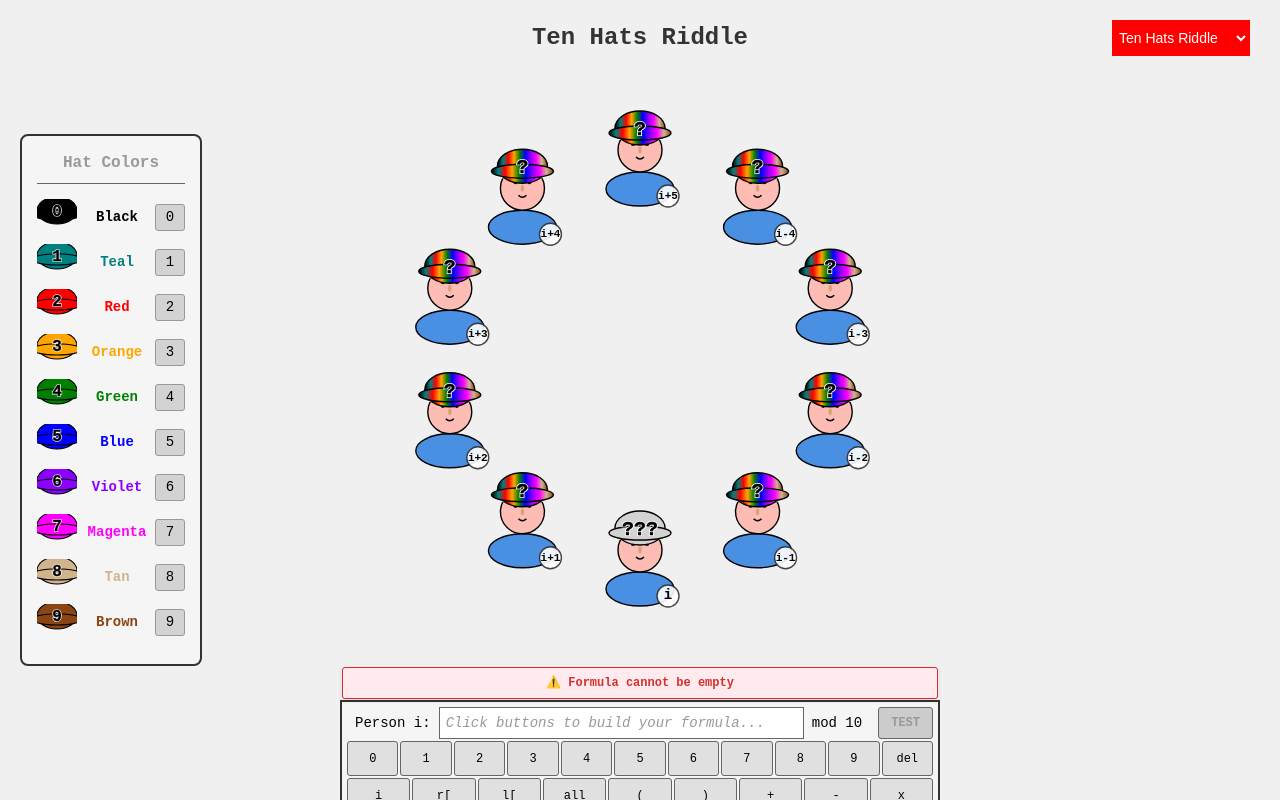
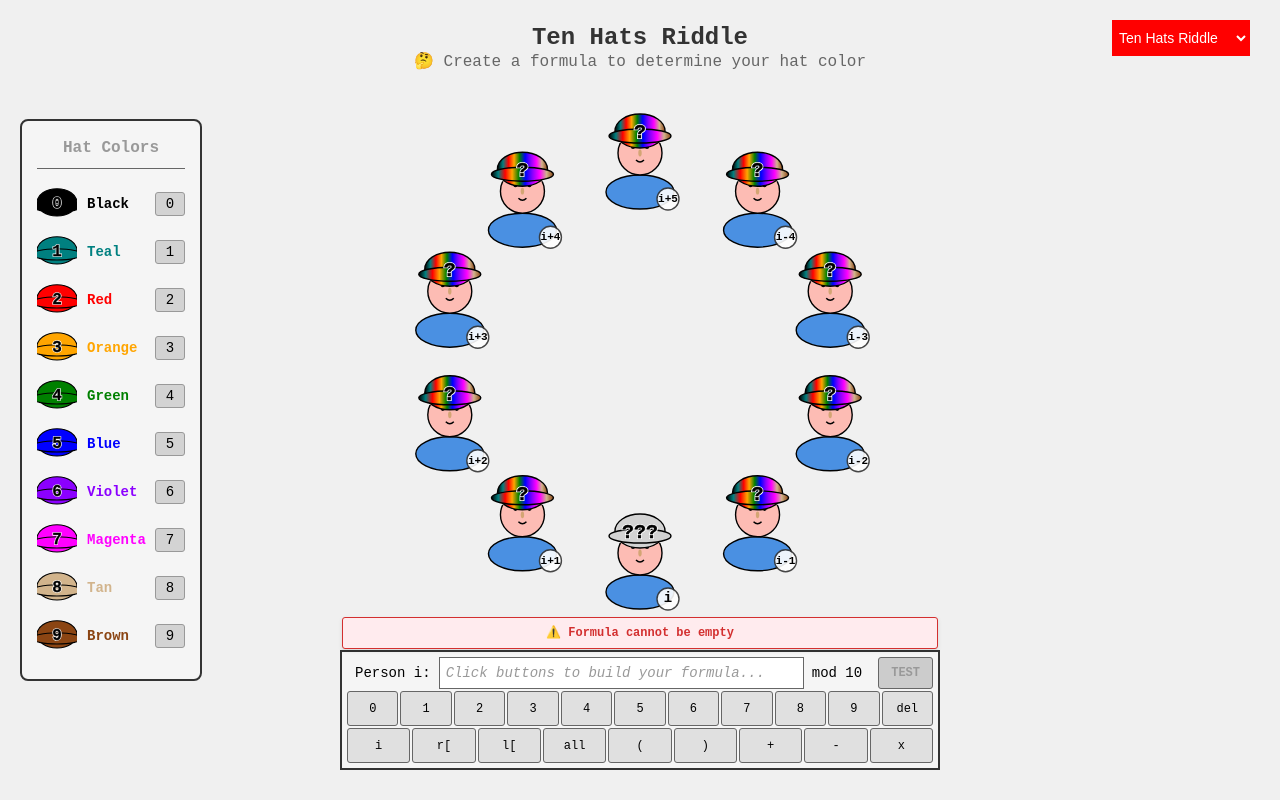
Before and after one commit to rajtiller/ten-hats-riddle, a React (Vite) app: page / in a window 1280 px wide. Built offline with nearby package versions, Linux system fonts and the light colour scheme.

Commit message:
hats are no longer cut off

```diff
--- a/src/images/HatLegend.tsx
+++ b/src/images/HatLegend.tsx
@@ -22,7 +22,9 @@ const HatLegend: React.FC<HatLegendProps> = () => {
   const renderHat = (color: string) => {
     const hat = new HatClass(color, "cap");
     return (
-      <svg width="40" height="30" viewBox="-25 -35 50 35">
+      <svg width="40" height="40" viewBox="-25 -40 50 40">
+        {" "}
+        {/* Increased height and adjusted viewBox */}
         {hat.render(0, 0, 0)}
       </svg>
     );
@@ -73,14 +75,28 @@ const HatLegend: React.FC<HatLegendProps> = () => {
             marginBottom: "8px",
             fontSize: "14px",
             fontFamily: "monospace",
+            height: "40px", // Fixed height to maintain consistent spacing
           }}
         >
-          <div style={{ marginRight: "10px" }}>{renderHat(hatInfo.color)}</div>
+          <div
+            style={{
+              marginRight: "10px",
+              display: "flex",
+              alignItems: "center",
+              justifyContent: "center",
+              width: "40px", // Fixed width for consistent spacing
+              height: "40px", // Fixed height
+            }}
+          >
+            {renderHat(hatInfo.color)}
+          </div>
 
           <span
             style={{
               marginRight: "8px",
               minWidth: "60px",
+              display: "flex",
+              alignItems: "center",
               ...getTextStyle(hatInfo.color),
             }}
           >
@@ -89,13 +105,17 @@ const HatLegend: React.FC<HatLegendProps> = () => {
 
           <span
             style={{
-              backgroundColor: "#d3d3d3", // Changed from white to light gray
-              border: "1px solid #999", // Changed border color to match gray theme
+              backgroundColor: "#d3d3d3",
+              border: "1px solid #999",
               padding: "2px 6px",
               borderRadius: "3px",
               minWidth: "30px",
               textAlign: "center",
               color: "black",
+              display: "flex",
+              alignItems: "center",
+              justifyContent: "center",
+              height: "24px", // Fixed height for the number badge
             }}
           >
             {hatInfo.value}
--- a/src/images/TenHatsRiddle.tsx
+++ b/src/images/TenHatsRiddle.tsx
@@ -146,16 +146,15 @@ const TenHatsRiddle: React.FC = () => {
         display: "flex",
         flexDirection: "column",
         alignItems: "center",
-        justifyContent: "center",
+        justifyContent: "space-between", // Changed from center to space-between
         backgroundColor: "#f0f0f0",
         position: "relative",
+        padding: "20px 0", // Add padding top and bottom
       }}
     >
       {/* Title */}
       <div
         style={{
-          position: "absolute",
-          top: "20px",
           fontSize: "24px",
           fontFamily: "monospace",
           fontWeight: "bold",
@@ -165,11 +164,11 @@ const TenHatsRiddle: React.FC = () => {
         Ten Hats Riddle
       </div>
 
-      {/* State indicator with success rate - moved down to give more space */}
+      {/* State indicator with success rate */}
       <div
         style={{
           position: "absolute",
-          top: "650px", // Moved down further to account for larger circle
+          top: "50px",
           fontSize: "16px",
           fontFamily: "monospace",
           color: "#666",
@@ -177,7 +176,7 @@ const TenHatsRiddle: React.FC = () => {
         }}
       >
         {appState === "input"
-          ? ""
+          ? "🤔 Create a formula to determine your hat color"
           : appState === "results" && testResult?.successCount !== undefined
           ? `Success Rate: ${formatSuccessRate(testResult.successCount)}`
           : "THIS SHOULD NOT APPEAR"}
@@ -186,20 +185,19 @@ const TenHatsRiddle: React.FC = () => {
       {/* Hat Legend */}
       <HatLegend />
 
-      {/* Main content area - moved down and adjusted spacing */}
+      {/* Main content area with Group */}
       <div
         style={{
           display: "flex",
           flexDirection: "column",
           alignItems: "center",
-          gap: "50px",
-          marginTop: "90px", // Increased from 40px to 90px (moved down 50px)
+          justifyContent: "center",
+          flex: 1, // Take up available space
         }}
       >
-        {/* Group of people - increased radius and moved down */}
         <Group
           numberOfPeople={10}
-          radius={10} // Increased from 9.5 to 10 (about 10px more radius)
+          radius={10}
           hatColors={getHatColorsForState()}
           showPersonNumbers={appState === "results"}
           currentPersonIndex={currentPersonIndex}
@@ -209,23 +207,31 @@ const TenHatsRiddle: React.FC = () => {
             appState === "results" ? testResult?.personGuesses : undefined
           }
         />
+      </div>
 
+      {/* Bottom section for Formula bar and success message */}
+      <div
+        style={{
+          display: "flex",
+          flexDirection: "column",
+          alignItems: "center",
+          gap: "20px",
+          width: "100%",
+          paddingBottom: "10px", // Small padding from bottom of screen
+        }}
+      >
         {/* Formula bar - show in input state OR results state for failures */}
         {(appState === "input" ||
           (appState === "results" && !testResult?.isCorrect)) && (
-          <div style={{ marginTop: "20px" }}>
           <FormulaBar
             width={600}
             height={120}
             onTestResult={handleTestResult}
             onPersonHighlight={setPersonHighlight}
-              initialFormula={
-                appState === "results" ? currentFormula : undefined
-              }
+            initialFormula={appState === "results" ? currentFormula : undefined}
             showAsReadOnly={appState === "results"}
             onTryAgain={appState === "results" ? handleGuessAgain : undefined}
           />
-          </div>
         )}
 
         {/* Success message - only show for successful results */}
@@ -240,7 +246,6 @@ const TenHatsRiddle: React.FC = () => {
               maxWidth: "600px",
               textAlign: "center",
               fontFamily: "monospace",
-              marginTop: "20px",
             }}
           >
             <div
```
Lines whose indentation alone changed are shown as unchanged.
